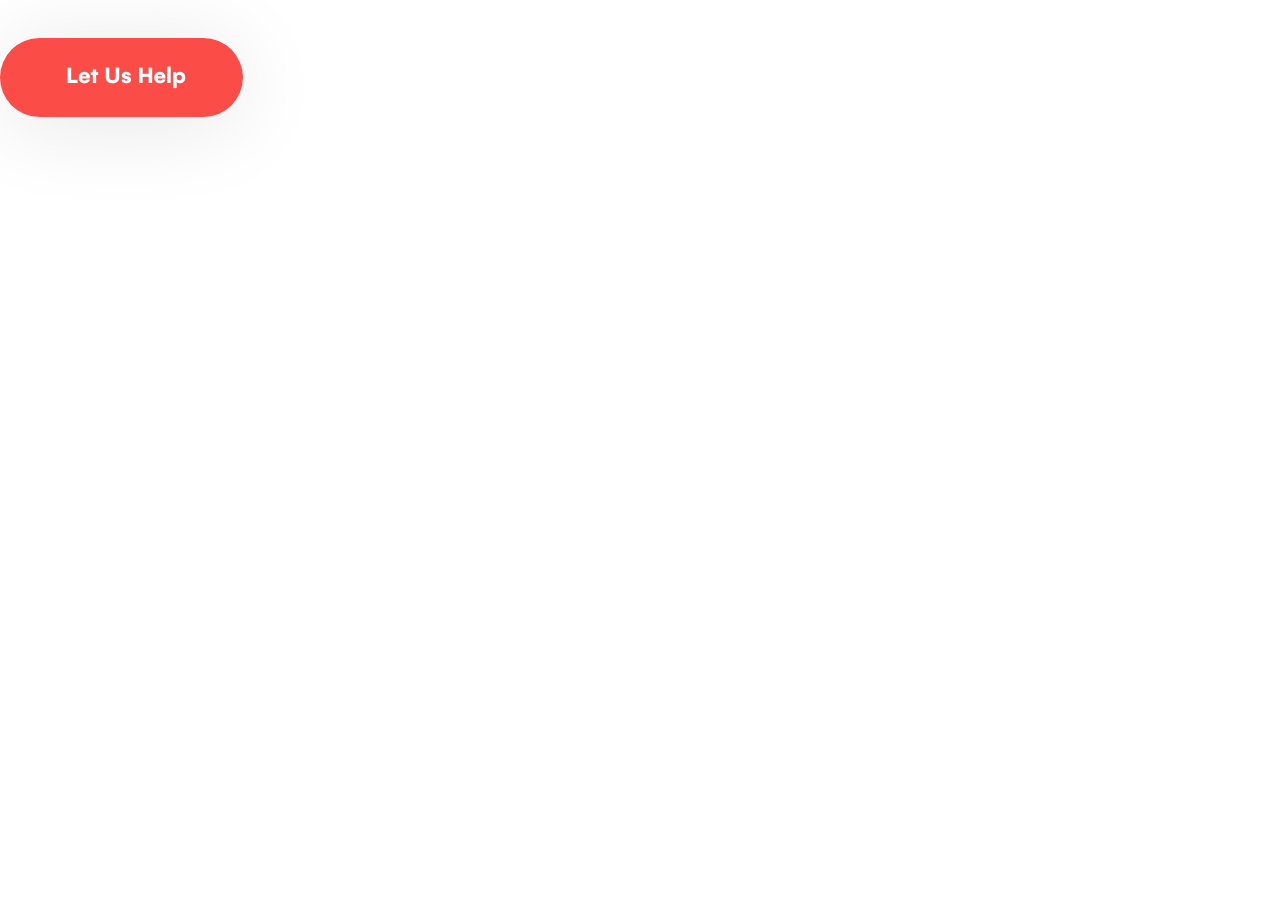
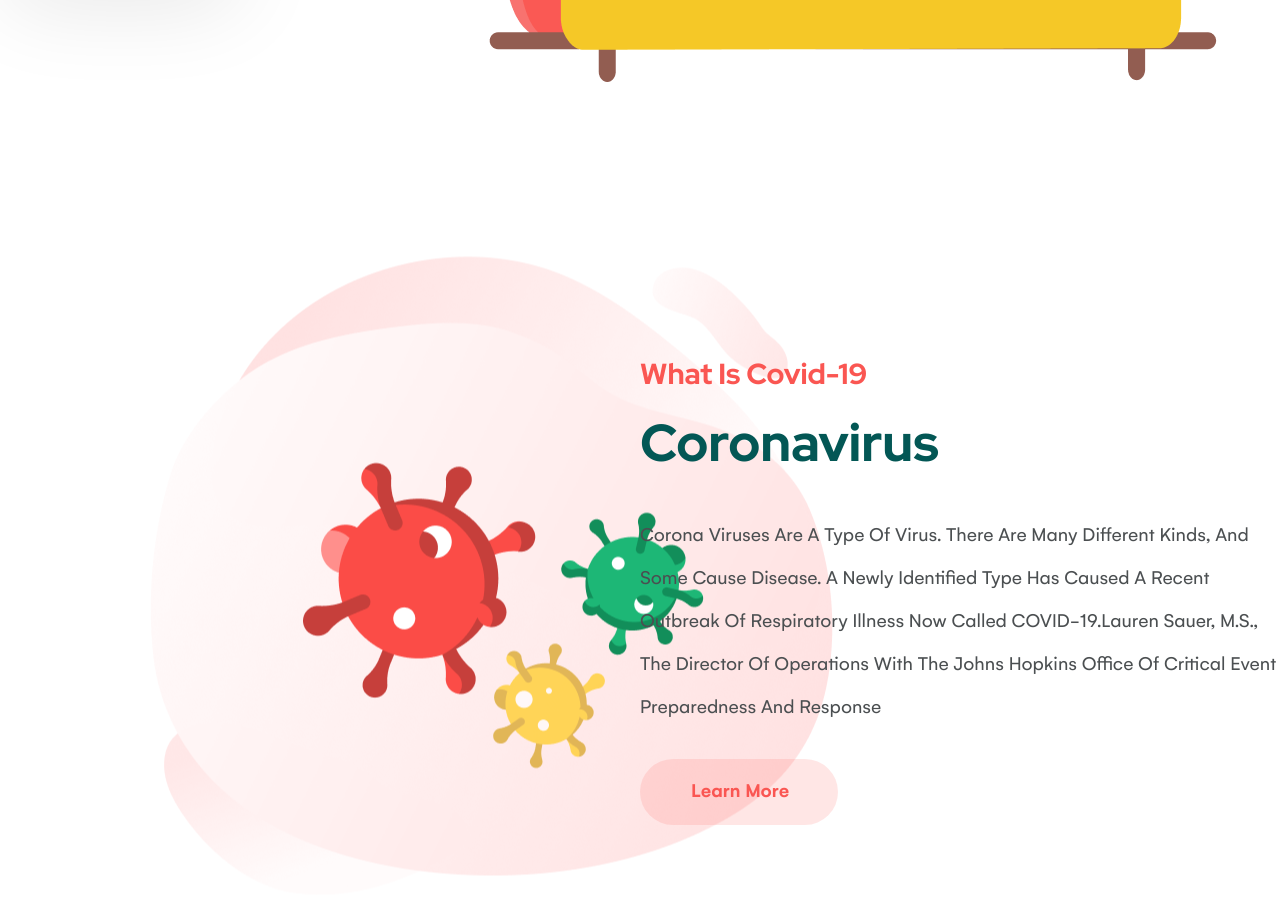
Before and after one commit to Peschernuy/covid, a website: page app/index.html in a window 1280 px wide. Shown: the part 904-1818 px from the top of the page. Before the commit the page ends 1201 px from the top, so only its background shows below. Drawn offline with Linux system fonts and the light colour scheme; files whose address does not match are found by name.

Commit message:
add coronavirus section

```diff
--- a/app/index.html
+++ b/app/index.html
@@ -15,14 +15,14 @@
       <div class="container">
         <div class="header__top-inner">
           <a class="logo" href="#">
-            <img class="logo__img" src="images/logo.png" alt="logo" >
+            <img class="logo__img" src="images/logo.png" alt="logo">
           </a>
           <div class="header__burger">
             <span></span>
           </div>
           <nav class="menu">
             <ul class="menu__list">
-              <li class="menu__list-item" >
+              <li class="menu__list-item">
                 <a class="menu__list-link " href="#">Overview</a>
               </li>
               <li class="menu__list-item">
@@ -47,18 +47,36 @@
   <section class="quarantine">
     <div class="container">
       <div class="quarantine__inner">
-        <p class="quarantine__subtitle">COVID-19 Alert</з>
-        <h1 class="quarantine__title">Stay at Home quarantine
-          To stop Corona virus</h1>
-          <p class="quarantine__text">There is no specific medicine to prevent or treat coronavirus disease (COVID-19).
-            People may need supportive care to .</p>
+
+          <p class="quarantine__subtitle">COVID-19 Alert</з>
+            <h1 class="quarantine__title">Stay at Home quarantine
+              To stop Corona virus</h1>
+            <p class="quarantine__text">There is no specific medicine to prevent or treat coronavirus disease
+              (COVID-19).
+              People may need supportive care to .</p>
             <div class="quarantine__btn">
               <a class="quarantine__link" href="#">Let Us Help</a>
             </div>
+
       </div>
     </div>
   </section>
 
+  <section class="coronavirus">
+    <div class="container">
+      <div class="coronavirus__inner">
+        <p class="coronavirus__subtitle">What Is Covid-19</p>
+        <h2 class="coronavirus__title">Coronavirus</h2>
+        <p class="coronavirus__text">Corona viruses are a type of virus. There are many different kinds, and some cause
+          disease. A newly identified type has caused a recent outbreak of respiratory illness now called
+          COVID-19.Lauren Sauer, M.S., the director of operations with the Johns Hopkins Office of Critical Event
+          Preparedness and Response</p>
+        <div class="coronavirus__btn">
+          <a class="coronavirus__link" href="#">Learn More</a>
+        </div>
+      </div>
+    </div>
+  </section>
 
 
 
--- a/app/scss/_fonts.scss
+++ b/app/scss/_fonts.scss
@@ -16,6 +16,14 @@
          url('../fonts/Gelion-Medium.woff') format('woff');
 }
 @font-face {
+  font-family: 'Gelion-SemiBold';
+  font-weight: 600;
+  font-style: normal;
+  font-display: swap;
+  src: url('../fonts/Gelion-SemiBold.woff') format('woff2'),
+    url('../fonts/Gelion-SemiBold.woff') format('woff');
+}
+@font-face {
     font-family: 'Gelion-Bold';
     font-weight: 700;
     font-style: normal;
--- a/app/scss/_global.scss
+++ b/app/scss/_global.scss
@@ -14,6 +14,10 @@ body {
 
 main {
     // flex-grow: 1;
+}
+.container-big{
+  max-width: 1920px;
+  margin: 0 auto;
 }
 
 .container {
--- a/app/scss/_vars.scss
+++ b/app/scss/_vars.scss
@@ -8,6 +8,10 @@
 %gelion-700 {
     font-family: 'Gelion-Bold';
     font-weight: 700;
+}
+%gelion-600 {
+    font-family: 'Gelion-SemiBold';
+    font-weight: 600;
 }
 
 %gelion-400 {
--- a/app/scss/style.scss
+++ b/app/scss/style.scss
@@ -122,12 +122,10 @@
 .quarantine{
   background-image: url('../images/quarantine-bg.png');
   background-repeat: no-repeat;
-  background-size: 55%;
-  background-position: right;
-  margin-bottom: 102px;
-  padding-top: 256px;
+  background-position: right ;
+  height: 1160px;
   &__inner{
-    padding: 264px 0 105px 0;
+    padding-top: 400px;
   }
   &__subtitle{
     @extend %redhat-700;
@@ -169,7 +167,58 @@
 }
 
 
+.coronavirus{
+   background-image: url('../images/coronavirus-bg.png');
+   background-repeat: no-repeat;
+   background-position: left;
+   height: 650px;
+   margin-bottom: 100px;
+   &__inner{
+     max-width: 650px;
+     float: right;
+     margin-top: 100px;
 
+   }
+   &__subtitle {
+     @extend %redhat-700;
+     font-size: 29px;
+     line-height: 124%;
+     color: #FA5652;
+     margin-bottom: 15px;
+   }
+
+   &__title {
+     @extend %redhat-700;
+     font-size: 52px;
+     line-height: 139%;
+     text-transform: capitalize;
+     color: #035755;
+     max-width: 625px;
+     margin-bottom: 35px;
+   }
+
+   &__text {
+     @extend %gelion-400;
+     font-size: 20px;
+     line-height: 215%;
+     text-transform: capitalize;
+     color: #4B4F51;
+     max-width: 640px;
+     margin-bottom: 50px;
+   }
+
+   &__link {
+     padding: 21px 49px 23px 51px;
+     background: rgba(250, 86, 82, 0.15);
+     border-radius: 65px;
+     font-size: 20px;
+     line-height: 24px;
+     text-transform: capitalize;
+     color: #FA5652;
+     @extend %gelion-600;
+   }
+
+}
 
 
 
```
Also changed, not shown: app/css/style.min.css, app/fonts/Gelion-SemiBold.woff (added), app/fonts/Gelion-SemiBold.woff2 (added), app/images/coronavirus-bg.png (added).
